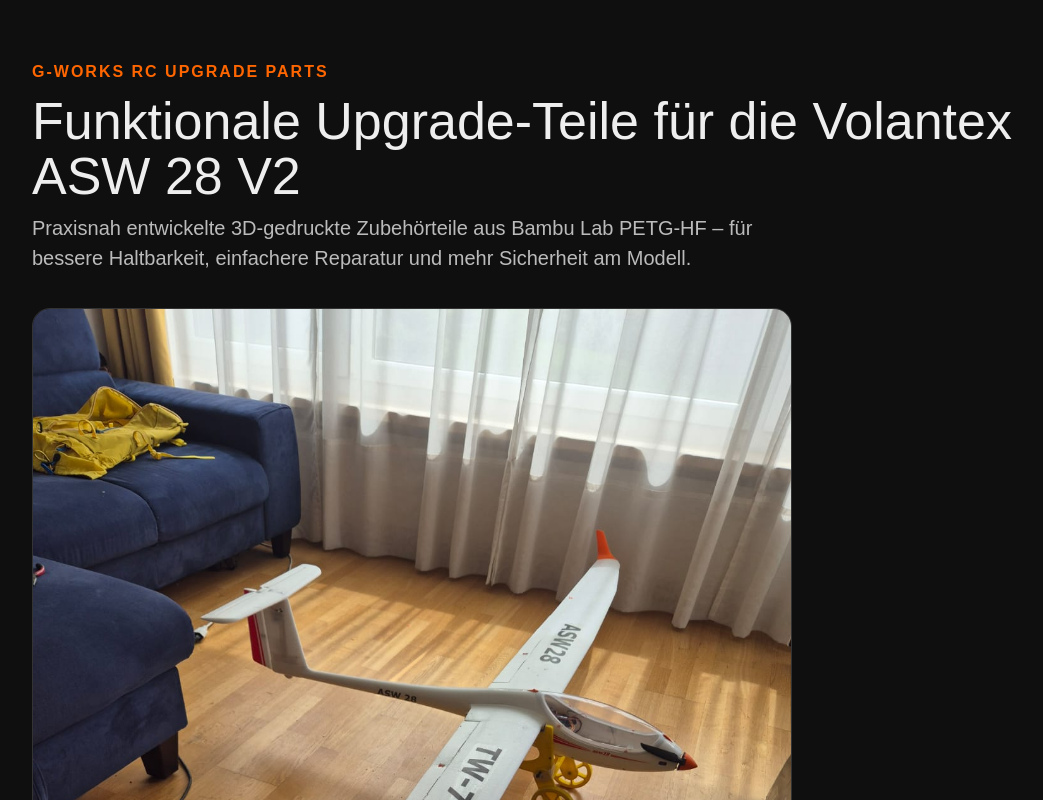
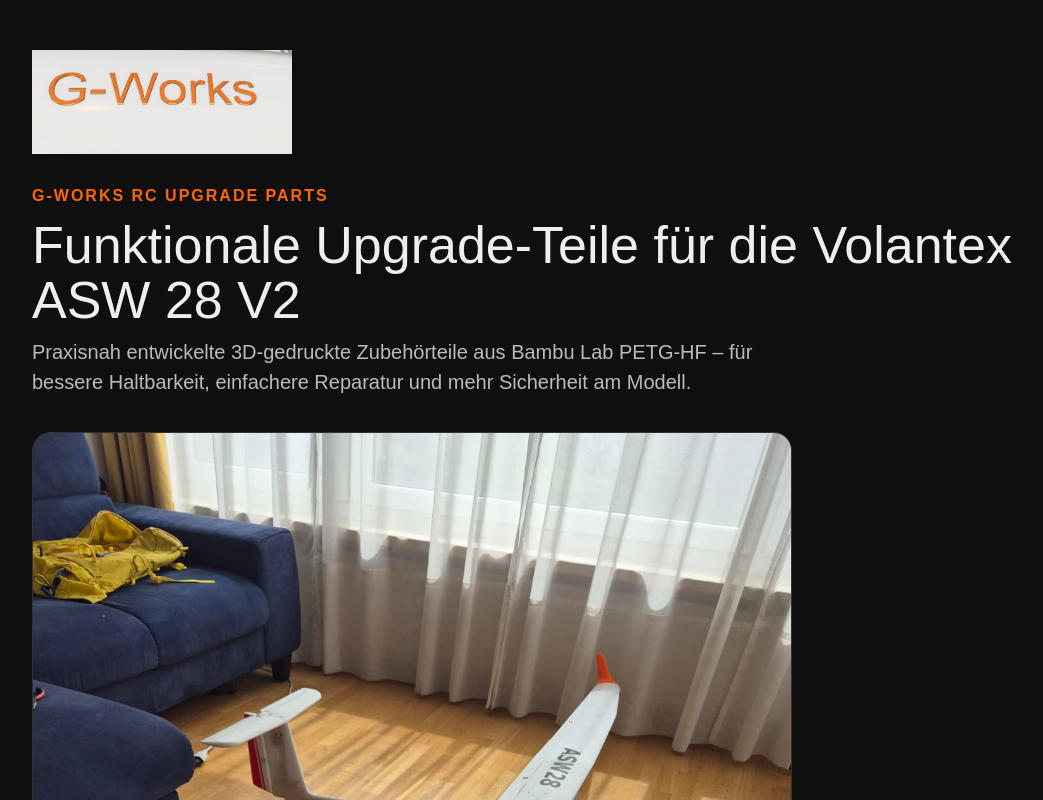
Before and after one commit to G-Works-LI/g-woks-site, a Next.js app: page / in a window 1280 px wide. Shown: the top 800 px of the page, without its empty margins (88-1131 px from the left). Built offline with nearby package versions, Linux system fonts and the light colour scheme.

Commit message:
add logo to landing page

```diff
--- a/app/page.tsx
+++ b/app/page.tsx
@@ -10,7 +10,13 @@
 export default function Home() {
   return (
     <main style={{ fontFamily: "Arial, sans-serif", background: "#0f0f0f", color: "#eee", minHeight: "100vh" }}>
-      <section style={{ padding: "60px 30px", maxWidth: "1100px", margin: "0 auto" }}>
+      <section style={{ padding: "50px 30px 60px", maxWidth: "1100px", margin: "0 auto" }}>
+        <img
+          src="/logo.png"
+          alt="G-Works Logo"
+          style={{ width: "260px", maxWidth: "80%", marginBottom: "30px" }}
+        />
+
         <p style={{ color: "#ff6600", fontWeight: "bold", letterSpacing: "2px" }}>G-WORKS RC UPGRADE PARTS</p>
         <h1 style={{ fontSize: "52px", margin: "10px 0", lineHeight: 1.05 }}>
           Funktionale Upgrade-Teile für die Volantex ASW 28 V2
```
Also changed, not shown: public/logo.png (added).
